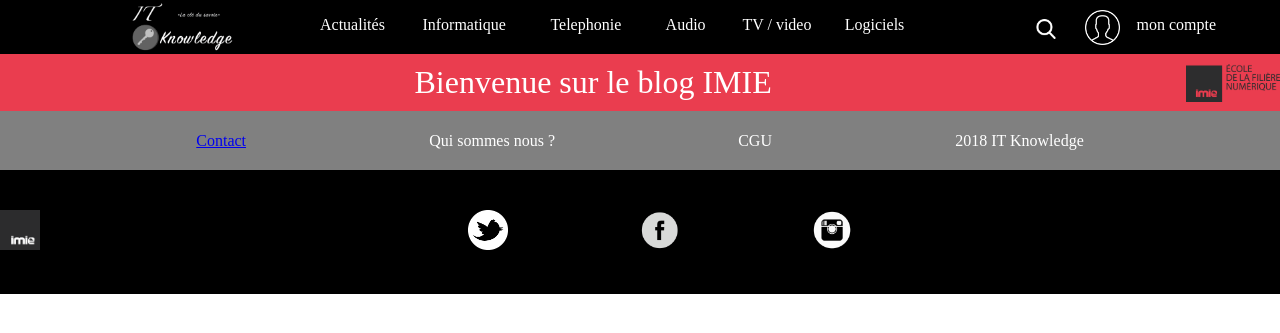
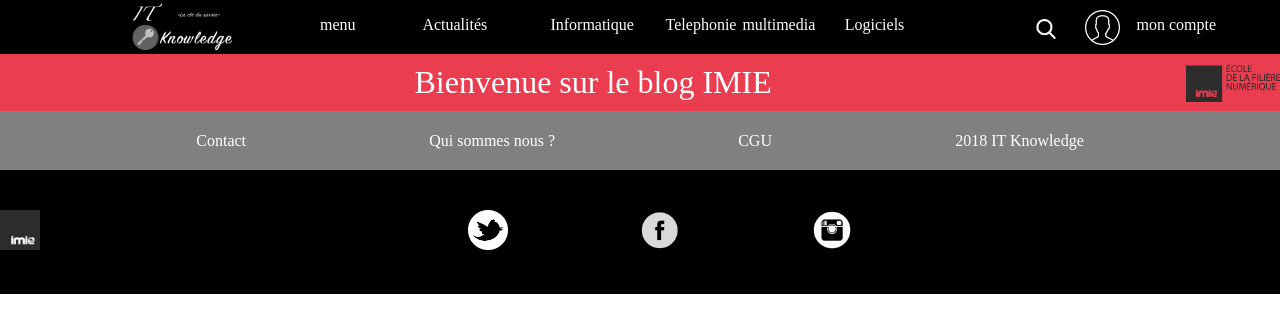
Before and after one commit to AlanBignon/projet_site, a PHP site: page /acceuil_ordi.php in a window 1280 px wide. Shown: the top 333 px of the page. Run offline with PHP 8.4, Linux system fonts and the light colour scheme.

Commit message:
qlq changement

```diff
--- a/ordi_header/projet_header.css
+++ b/ordi_header/projet_header.css
@@ -48,27 +48,27 @@
             display: inline-block;
         }
         /* tout ce qu'il y a dans menu deroule */
-                .actualites {
+                .menu {
                     position: absolute;
                     top: 1rem;
                     left: 25vw;
                 }
-                .informatique {
+                .actualites {
                     position: absolute;
                     top: 1rem;
                     left: 33vw;
                 }
-                .telephonie {
+                .informatique {
                     position: absolute;
                     top: 1rem;
                     left: 43vw;
                 }
-                .audio {
+                .telephonie {
                     position: absolute;
                     top: 1rem;
                     left: 52vw;
                 }
-                .Tv_video {
+                .multimedia {
                     position: absolute;
                     top: 1rem;
                     left: 58vw;
--- a/ordi_header/projet_header.php
+++ b/ordi_header/projet_header.php
@@ -13,6 +13,9 @@
             <span><img src="../images/logo.png" class="img_logo_itk"></span>
         </div>
         <div class="itk_menu_deroule">
+            <div class="menu">
+                <span>menu</span>
+            </div>
             <div class="actualites">
                 <span>Actualités</span>
             </div>
@@ -22,11 +25,8 @@
             <div class="telephonie">
                 <span>Telephonie</span>
             </div>
-            <div class="audio">
-                <span>Audio</span>
-            </div>
-            <div class="Tv_video">
-                <span>TV / video</span>
+            <div class="multimedia">
+                <span>multimedia</span>
             </div>
                 <div class="logiciels">
                 <span>Logiciels</span>
--- a/version_ordi/acceuil_ordi.css
+++ b/version_ordi/acceuil_ordi.css
@@ -1,3 +1,6 @@
+.bvn {
+	color: white;
+}
 .logoimie {
 	height: 37.6px;
 	float: right;
@@ -16,7 +19,10 @@ div.bvn {
 	font-size: 2rem;
 	vertical-align: middle;
 }
-
+a {
+	color: white;
+	text-decoration: none;
+}
 html, body, header, ul, h1{
 	margin: 0;
 	padding: 0;
```
